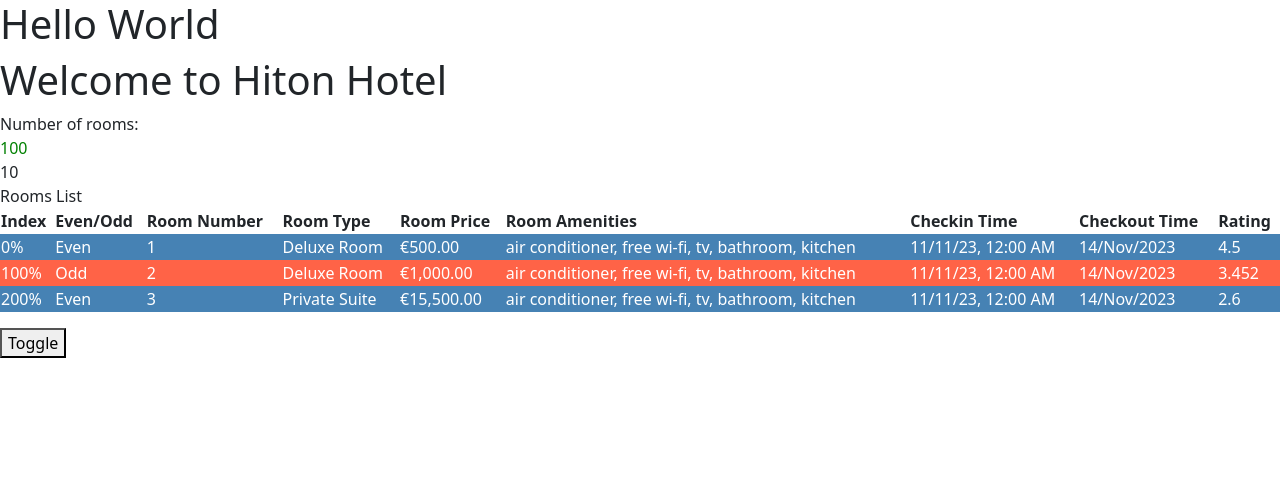
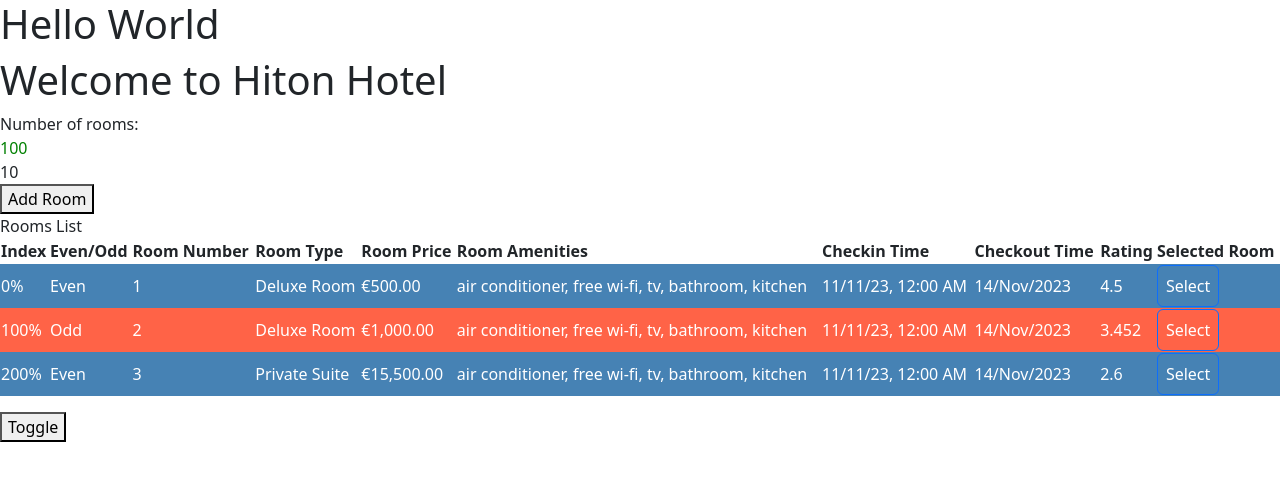
Before and after one commit to minghl/Angular_YTB, an Angular app in the folder Angular/minghaoapp/: page / in a window 1280 px wide. Shown: the top 480 px of the page. Built offline with nearby package versions, Linux system fonts and the light colour scheme.

Commit message:
02 Lifecycle - Change Detection and ngOnChanges

```diff
--- a/Angular/minghaoapp/src/app/app.module.ts
+++ b/Angular/minghaoapp/src/app/app.module.ts
@@ -5,11 +5,13 @@
 import { AppComponent } from './app.component';
 import { RoomsComponent } from './rooms/rooms.component';
 import { BrowserAnimationsModule } from '@angular/platform-browser/animations';
+import { RoomsListComponent } from './rooms/rooms-list/rooms-list.component';
 
 @NgModule({
   declarations: [
     AppComponent,
-    RoomsComponent
+    RoomsComponent,
+    RoomsListComponent
   ],
   imports: [
     BrowserModule,
--- /dev/null
+++ b/Angular/minghaoapp/src/app/rooms/rooms-list/rooms-list.component.html
@@ -0,0 +1,33 @@
+Rooms List
+<!-- {{ roomList }} -->
+<table class="table">
+  <tr>
+    <th>Index</th>
+    <th>Even/Odd</th>
+    <th>Room Number</th>
+    <th>Room Type</th>
+    <th>Room Price</th>
+    <th>Room Amenities</th>
+    <th>Checkin Time</th>
+    <th>Checkout Time</th>
+    <th>Rating</th>
+    <th>Selected Room</th>
+  </tr>
+  <tr
+    [ngClass]="e ? 'even' : 'odd'"
+    *ngFor="let room of rooms; let e = even; let o = odd; let i = index"
+  >
+    <td>{{ i | percent }}</td>
+    <td>{{ e ? "Even" : "Odd" }}</td>
+    <td>{{ room.roomNumber }}</td>
+    <td>{{ room.roomType }}</td>
+    <td>{{ room.price | currency : "EUR" }}</td>
+    <td>{{ room.amenities | lowercase }}</td>
+    <td>{{ room.checkinTime | date : "short" }}</td>
+    <td>{{ room.checkoutTime | date : "dd/MMM/yyyy" }}</td>
+    <td>{{ room.rating | number : "1.1-3" : "en-us" }}</td>
+    <td>
+      <button class="btn btn-primary" (click)="selectRoom(room)">Select</button>
+    </td>
+  </tr>
+</table>
--- /dev/null
+++ b/Angular/minghaoapp/src/app/rooms/rooms-list/rooms-list.component.scss
@@ -0,0 +1,9 @@
+.even {
+  background-color: steelblue;
+  color: white;
+}
+
+.odd{
+  background-color: tomato;
+  color: white;
+}
--- /dev/null
+++ b/Angular/minghaoapp/src/app/rooms/rooms-list/rooms-list.component.ts
@@ -0,0 +1,38 @@
+import { ChangeDetectionStrategy, Component, EventEmitter, Input, OnChanges, OnInit, Output, SimpleChanges } from '@angular/core';
+import { RoomList } from '../rooms';
+
+@Component({
+  selector: 'mhdev-rooms-list',
+  templateUrl: './rooms-list.component.html',
+  styleUrls: ['./rooms-list.component.scss'],
+  // shouldn't mute the roomList property,have to apply/pass a new instance every time
+  changeDetection: ChangeDetectionStrategy.OnPush
+})
+export class RoomsListComponent implements OnInit, OnChanges{
+
+  @Input()rooms: RoomList[]= [];
+
+  @Input()title: string = '';
+
+  // output event, child -> parent
+  @Output() selectedRoom = new EventEmitter<RoomList>();
+  constructor() {
+
+  }
+
+  ngOnChanges(changes: SimpleChanges): void {
+    console.log(changes);
+
+  }
+
+  ngOnInit(): void {
+
+  }
+
+
+
+  selectRoom(room:RoomList){
+    // give back to parent
+    this.selectedRoom.emit(room);
+  }
+}
--- a/Angular/minghaoapp/src/app/rooms/rooms.component.html
+++ b/Angular/minghaoapp/src/app/rooms/rooms.component.html
@@ -8,44 +8,23 @@
   ></div>
 </div>
 {{ rooms?.availableRooms ?? "No rooms" }}
-
+<div *ngIf="selectedRoom">
+  {{ selectedRoom | json }}
+</div>
 <!-- {{ roomList | json }} -->
 <!-- not want to display to all users -->
+<div>
+  <button (click)="addRoom()">Add Room</button>
+</div>
+
 <div *ngIf="rooms.availableRooms > 0">
-  Rooms List
-  <!-- {{ roomList }} -->
-  <table class="table">
-    <tr>
-      <th>Index</th>
-      <th>Even/Odd</th>
-      <th>Room Number</th>
-      <th>Room Type</th>
-      <th>Room Price</th>
-      <th>Room Amenities</th>
-      <th>Checkin Time</th>
-      <th>Checkout Time</th>
-      <th>Rating</th>
-    </tr>
-    <tr
-      [ngClass]="e ? 'even' : 'odd'"
-      *ngFor="
-        let room of roomList | slice : 0 : 3;
-        let e = even;
-        let o = odd;
-        let i = index
-      "
-    >
-      <td>{{ i | percent }}</td>
-      <td>{{ e ? "Even" : "Odd" }}</td>
-      <td>{{ room.roomNumber }}</td>
-      <td>{{ room.roomType }}</td>
-      <td>{{ room.price | currency : "EUR" }}</td>
-      <td>{{ room.amenities | lowercase }}</td>
-      <td>{{ room.checkinTime | date : "short" }}</td>
-      <td>{{ room.checkoutTime | date : "dd/MMM/yyyy" }}</td>
-      <td>{{ room.rating | number : "1.1-3" : "en-us" }}</td>
-    </tr>
-  </table>
+  <!-- $event must from child component -->
+  <mhdev-rooms-list
+    [rooms]="roomList"
+    [title]="'Room List'"
+    (selectedRoom)="selectRoom($event)"
+  ></mhdev-rooms-list>
 </div>
+
 <button (click)="toggle()">Toggle</button>
 <!-- document.getElementById('numberOfRooms').innerText = 'numberOfRooms'; -->
--- a/Angular/minghaoapp/src/app/rooms/rooms.component.ts
+++ b/Angular/minghaoapp/src/app/rooms/rooms.component.ts
@@ -1,4 +1,4 @@
-import { Component } from '@angular/core';
+import { Component, OnInit } from '@angular/core';
 import { Room, RoomList } from './rooms';
 
 @Component({
@@ -6,7 +6,7 @@
   templateUrl: './rooms.component.html',
   styleUrls: ['./rooms.component.scss']
 })
-export class RoomsComponent {
+export class RoomsComponent implements OnInit {
   // interpolation
   hotelName = 'Hiton Hotel';
   numberOfRooms = 100;
@@ -19,8 +19,17 @@
     bookedRooms: 5
   }
 
-  roomList: RoomList[] = [
-    {
+  roomList: RoomList[] = []
+
+  selectedRoom!: RoomList;
+
+toggle(){
+  this.hideRooms = !this.hideRooms;
+}
+  constructor(){}
+
+  ngOnInit(): void{
+    this.roomList = [  {
       roomNumber:1,
     roomType: 'Deluxe Room',
     amenities: 'Air conditioner, Free Wi-Fi, TV, Bathroom, Kitchen',
@@ -50,10 +59,30 @@
     checkoutTime: new Date('14-Nov-2023'),
     rating: 2.6,
   },
+  ]
+  }
 
-]
+  selectRoom(room:RoomList){
+    this.selectedRoom = room;
+    console.log(room);
+  }
 
-  toggle(){
-    this.hideRooms = !this.hideRooms;
+  addRoom(){
+    const room: RoomList = {
+      roomNumber:4,
+      roomType:'Private Suite',
+      amenities:'Air Conditioner, Free Wi-Fi, TV, Bathroom, Kitchen',
+      price: 1500,
+      photos: 'https://images.unsplash.com/photo-1518791841217-8f162f11131',
+      checkinTime: new Date('11-Nov-2023') ,
+      checkoutTime: new Date('14-Nov-2023'),
+      rating: 4.5,
+    }
+    // this.roomList.push(room);
+    // keep the origin data and add the new record
+    // spread operator
+    // using spread operator to make sure okay the existing data is already available in array and new record gets added
+    this.roomList = [...this.roomList, room];
   }
+
 }
```
Also changed, not shown: 2 other files (tests, documents, lock files or other folders).
